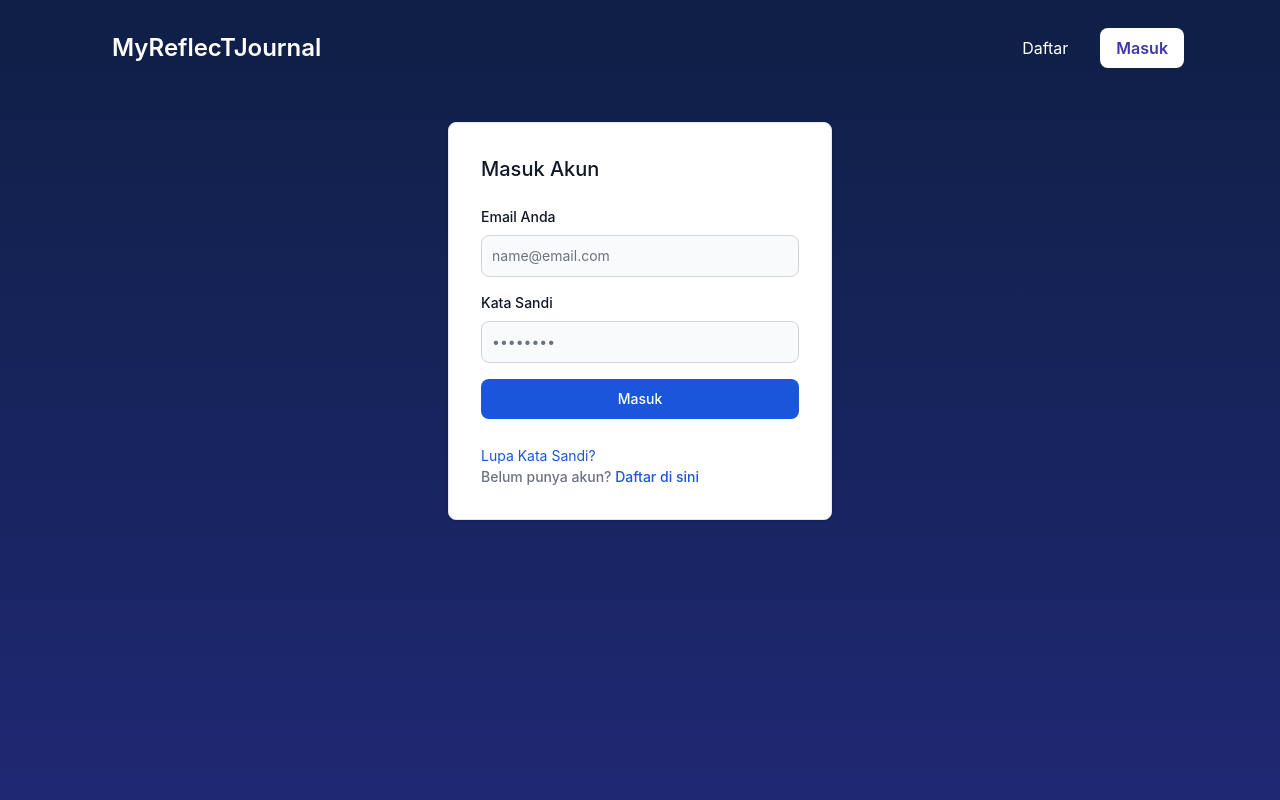
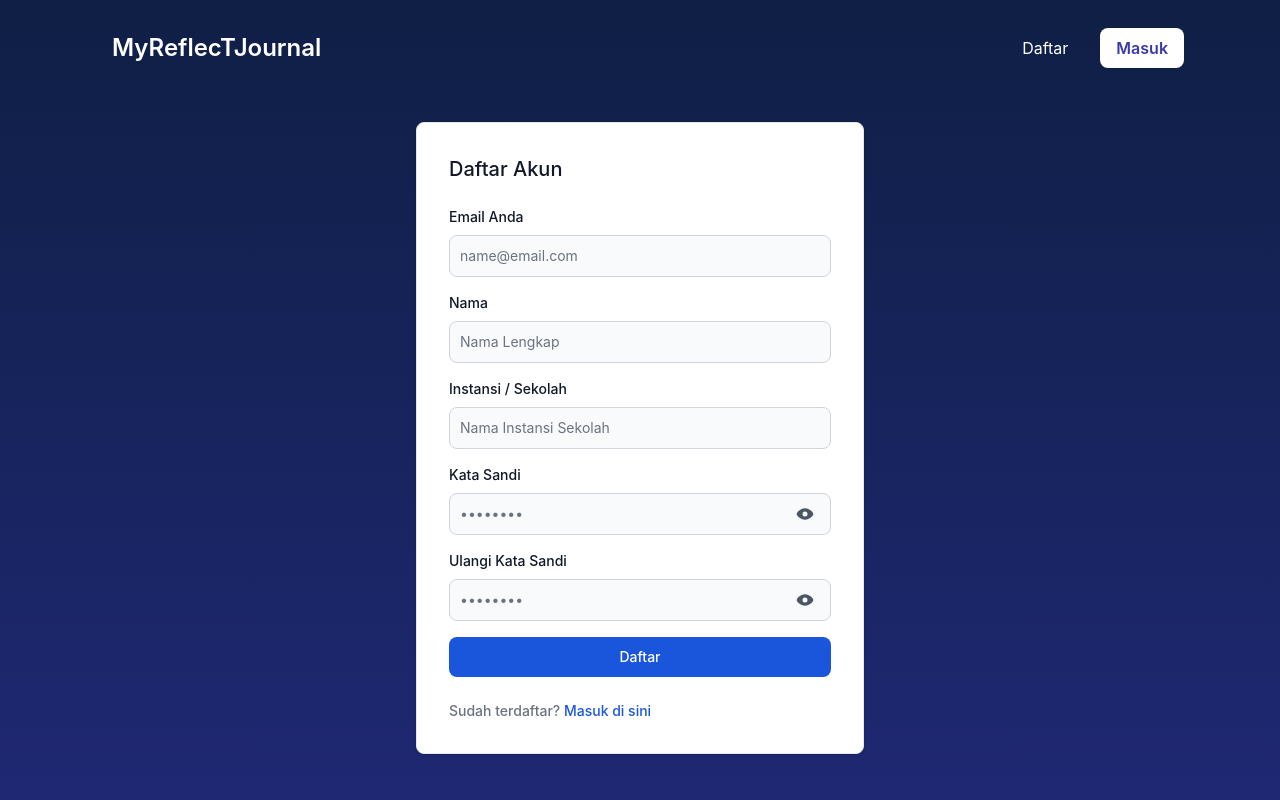
Before and after one commit to faris-atoil-haq/Refleksi-J-Project, a Django app: page /signup/ in a window 1280 px wide. Run offline with Django 3.2, Linux system fonts and the light colour scheme; style sheets or scripts are compiled from the project's sources; some libraries are stand-ins or nearby versions.

Commit message:
Fix signup to login flow.

```diff
--- a/core/admin.py
+++ b/core/admin.py
@@ -37,3 +37,9 @@ class JournalAdmin(admin.ModelAdmin):
     search_fields = ['id', 'agenda__id']
     date_hierarchy='created_at'
 admin.site.register(Journal, JournalAdmin)
+
+class VerificationAdmin(admin.ModelAdmin):
+    list_display = ['user', 'verified', 'code', 'admin', 'instansi', 'created_at']
+    search_fields = ['user__username', 'instansi']
+    date_hierarchy='created_at'
+admin.site.register(Verification, VerificationAdmin)
--- a/core/main.py
+++ b/core/main.py
@@ -1,4 +1,5 @@
 import uuid
+
 from django.contrib.auth import authenticate, login, logout
 from django.contrib.auth.decorators import login_required
 from django.contrib.auth.models import User
@@ -7,8 +8,7 @@ from django.db.models import Q
 from django.http import HttpResponse
 from django.shortcuts import redirect, render
 
-
-from core.models import Subject, SubjectReflection, Verification, Module
+from core.models import Module, Subject, SubjectReflection, Verification
 
 
 @login_required
@@ -161,17 +161,14 @@ def signin(request):
     if request.POST:
         email = request.POST.get('email')
         password = request.POST.get('password')
-        if 'signup' in request.POST:
-            context = {
-                "email": email,
-            }
-            return render(request, 'core/signup.html', context=context)
 
         user = authenticate(request, email=email, password=password)
-        verif = Verification.objects.filter(user=user)
-        if verif:
-            verif = verif[0]
-            if verif.verified == True and user:
+        if user:
+            try:
+                verif = Verification.objects.get(user=user)
+            except Verification.DoesNotExist:
+                verif = None
+            if verif and verif.verified == True:
                 login(request, user)
                 return redirect('home')
 
@@ -191,39 +188,50 @@ def signup(request):
         nama = request.POST.get('nama')
         instansi = request.POST.get('instansi')
         password = request.POST.get('password')
+        confirm_password = request.POST.get('confirm_password')
         verif_code = str(uuid.uuid4())[:5]
         print("Kode verifikasi: ")
         print(verif_code)
 
-        user = User.objects.create_user(
-            username=verif_code,
-            email=email,
-            first_name=nama,
-            password=password
+        if confirm_password != password:
+            return render(request, 'core/signup.html', {'error_message': 'Kata sandi tidak cocok.'})
+
+        try:
+            user = User.objects.get(email=email)
+        except User.DoesNotExist:
+            user = User.objects.create_user(
+                email=email,
+                username=str(uuid.uuid4()),
+                first_name=nama,
+                password=password
             )
+        verification = Verification.objects.filter(user=user).first()
+        if not verification:
+            verification, _ = Verification.objects.get_or_create(user=user)
+            verification.verified = False
+            verification.instansi = instansi
+            verification.code = verif_code
+            verification.save()
 
-        Verification.objects.create(user=user, instansi=instansi,verified = False)
+            # send_email('Verifikasi Akun',email,f'Selamat datang!\n\nKlik link verifikasi berikut untuk menggunakan akun Anda: \n{confirm_signup_link}/?code={verif_code}&email={email}')
+
 
         return render(request, 'core/confirm.html')
-    return render(request, 'core/login.html')
+    return render(request, 'core/signup.html')
 
 def confirm_signup(request):
-    if request.GET:
-        verif_code = request.GET.get('code')
-        email = request.GET.get('email')
+    verif_code = request.GET.get('code')
+    email = request.GET.get('email')
 
-        user = User.objects.filter(username=verif_code,email=email)
-        print(user)
-        if user:
-            user = user[0]
-            verif = Verification.objects.filter(user=user)
-            if verif:
-                verif = verif[0]
-                verif.verified = True
-                verif.save()
+    user = User.objects.filter(email=email).first()
+    if user:
+        verif = Verification.objects.filter(user=user).first()
+        if verif_code == verif.code:
+            verif.verified = True
+            verif.save()
+            return render(request, 'core/confirm.html',{'verified':True})
 
-            return render(request, 'core/confirm.html',{'verified':True})
-    return render(request, 'core/login.html')
+    return render(request, 'core/confirm.html')
 
 def upload_module(request):
     print('Upload')
--- a/core/public.py
+++ b/core/public.py
@@ -7,6 +7,8 @@ from core.models import Article
 
 
 def main(request):
+    if request.user.is_authenticated:
+        return redirect('home')
     context = {
         'articles': Article.objects.all().order_by('-created_at'),
         'main_public': True,
--- a/core/templates/core/confirm.html
+++ b/core/templates/core/confirm.html
@@ -6,16 +6,14 @@
 
 <div class="flex justify-center py-8">
     <div class="w-full max-w-sm p-4 bg-white border border-gray-200 rounded-lg shadow md:p-8">
-        <div class="p-4 mb-4 text-sm text-center text-blue-800 rounded-lg bg-red-50 dark:bg-gray-800 dark:text-red-400">
         {% if verified %}
             Akun anda berhasil di verifikasi
             <div class="text-sm font-medium text-gray-500">
-                    Silahkan <a href="{% url 'login' %}"class="text-blue-700 hover:underline">Masuk di sini</a>
+                <a href="{% url 'login' %}"class="text-blue-700 hover:underline">Masuk di sini</a>
             </div>
         {% else %}
-                Email konfirmasi sudah dikirim ke Email anda
+            Email konfirmasi sudah dikirim ke e-mail Anda. Silahkan cek e-mail Anda untuk melakukan verifikasi.
         {% endif %}
-        </div>
     </div>
 </div>
 
--- a/core/templates/core/login.html
+++ b/core/templates/core/login.html
@@ -41,7 +41,7 @@
 
             <input hidden name="email" id="signup_email">
             <div class="text-sm font-medium text-gray-500">
-                Belum punya akun? <button type="submit" id="signup" name="signup" class="text-blue-700 hover:underline">Daftar di sini</button>
+                Belum punya akun? <a href="{% url 'signup' %}" class="text-blue-700 hover:underline">Daftar di sini</button>
             </div>
         </form>
         <script>
--- a/core/templates/core/sidebar.html
+++ b/core/templates/core/sidebar.html
@@ -56,6 +56,7 @@
             </li>
         </ul>
         <ul class="space-y-1 font-medium border-t border-gray-200 py-4">
+            {% if request.user.verification.admin %}
                 <li>
                     <a href="{% url 'app_settings' %}"
                         class="flex items-center p-2 {% if page == 'admin' %}text-darkblue{% else %}text-gray-600{% endif %}  rounded-lg hover:bg-gray-100">
@@ -65,6 +66,7 @@
                         <span class="flex-1 ms-3 whitespace-nowrap">Admin</span>
                     </a>
                 </li>
+            {% endif %}
             <li>
                 <a href="{% url 'app_settings' %}"
                     class="flex items-center p-2 {% if page == 'akun' %}text-darkblue{% else %}text-gray-600{% endif %}  rounded-lg hover:bg-gray-100">
--- a/core/templates/core/signup.html
+++ b/core/templates/core/signup.html
@@ -5,10 +5,10 @@
 
 
 <div class="flex justify-center py-8">
-    <div class="w-full max-w-sm p-4 bg-white border border-gray-200 rounded-lg shadow md:p-8">
+    <div class="w-full max-w-sm md:max-w-md p-4 bg-white border border-gray-200 rounded-lg shadow md:p-8">
         <form method="POST" action="{% url 'signup' %}" id="signup-form" >
             {% csrf_token %}
-            <h5 class="mb-6 text-xl font-medium text-gray-900">Masuk Akun</h5>
+            <h5 class="mb-6 text-xl font-medium text-gray-900">Daftar Akun</h5>
             <div class="mb-4">
                 <label for="email" class="block mb-2 text-sm font-medium text-gray-900">Email Anda</label>
                 <input type="email" name="email" autocomplete="email" id="email" class="bg-gray-50 border border-gray-300 text-gray-900 text-sm rounded-lg focus:ring-blue-500 focus:border-blue-500 block w-full p-2.5" placeholder="name@email.com" required
@@ -26,16 +26,55 @@
                     >
             </div>
 
+            {% comment %} Add show password button using tailwindcss or flowbite on all password inputs {% endcomment %}
             <div class="mb-4">
                 <label for="password" class="block mb-2 text-sm font-medium text-gray-900">Kata Sandi</label>
-                <input type="password" name="password" id="password" autocomplete="current-password" id="password" placeholder="••••••••" class="bg-gray-50 border border-gray-300 text-gray-900 text-sm rounded-lg focus:ring-blue-500 focus:border-blue-500 block w-full p-2.5 {% if error_message and email %}outline ring-red-500 outline-red-500{% endif %}" required>
+                <div class="relative">
+                    <input type="password" name="password" id="password" autocomplete="current-password" id="password" placeholder="••••••••" class="bg-gray-50 border border-gray-300 text-gray-900 text-sm rounded-lg focus:ring-blue-500 focus:border-blue-500 block w-full p-2.5 {% if error_message and email %}outline ring-red-500 outline-red-500{% endif %}" required>
+                    {% comment %} Add function to  {% endcomment %}
+                    <button type="button" class="text-gray-600 absolute right-0 top-0 px-4 h-full">
+                        <span class="show-icon">
+                            <svg class="w-5 h-5" aria-hidden="true" xmlns="http://www.w3.org/2000/svg" width="24" height="24" fill="currentColor" viewBox="0 0 24 24">
+                            <path fill-rule="evenodd" d="M4.998 7.78C6.729 6.345 9.198 5 12 5c2.802 0 5.27 1.345 7.002 2.78a12.713 12.713 0 0 1 2.096 2.183c.253.344.465.682.618.997.14.286.284.658.284 1.04s-.145.754-.284 1.04a6.6 6.6 0 0 1-.618.997 12.712 12.712 0 0 1-2.096 2.183C17.271 17.655 14.802 19 12 19c-2.802 0-5.27-1.345-7.002-2.78a12.712 12.712 0 0 1-2.096-2.183 6.6 6.6 0 0 1-.618-.997C2.144 12.754 2 12.382 2 12s.145-.754.284-1.04c.153-.315.365-.653.618-.997A12.714 12.714 0 0 1 4.998 7.78ZM12 15a3 3 0 1 0 0-6 3 3 0 0 0 0 6Z" clip-rule="evenodd"/>
+                            </svg>
+                        </span>
+                        <span class="hide-icon hidden">
+                            <svg class="w-5 h-5 text-gray-800 dark:text-white" aria-hidden="true" xmlns="http://www.w3.org/2000/svg" width="24" height="24" fill="currentColor" viewBox="0 0 24 24">
+                                <path d="m4 15.6 3.055-3.056A4.913 4.913 0 0 1 7 12.012a5.006 5.006 0 0 1 5-5c.178.009.356.027.532.054l1.744-1.744A8.973 8.973 0 0 0 12 5.012c-5.388 0-10 5.336-10 7A6.49 6.49 0 0 0 4 15.6Z"/>
+                                <path d="m14.7 10.726 4.995-5.007A.998.998 0 0 0 18.99 4a1 1 0 0 0-.71.305l-4.995 5.007a2.98 2.98 0 0 0-.588-.21l-.035-.01a2.981 2.981 0 0 0-3.584 3.583c0 .012.008.022.01.033.05.204.12.402.211.59l-4.995 4.983a1 1 0 1 0 1.414 1.414l4.995-4.983c.189.091.386.162.59.211.011 0 .021.007.033.01a2.982 2.982 0 0 0 3.584-3.584c0-.012-.008-.023-.011-.035a3.05 3.05 0 0 0-.21-.588Z"/>
+                                <path d="m19.821 8.605-2.857 2.857a4.952 4.952 0 0 1-5.514 5.514l-1.785 1.785c.767.166 1.55.25 2.335.251 6.453 0 10-5.258 10-7 0-1.166-1.637-2.874-2.179-3.407Z"/>
+                            </svg>
+                        </span>
+                    </button>
+                </div>
+
             </div>
             <div class="mb-4">
                 <label for="confirm_password" class="block mb-2 text-sm font-medium text-gray-900">Ulangi Kata Sandi</label>
-                <input type="password" name="confirm_password" id="confirm_password" autocomplete="current-password" id="confirm_password" placeholder="••••••••" class="bg-gray-50 border border-gray-300 text-gray-900 text-sm rounded-lg focus:ring-blue-500 focus:border-blue-500 block w-full p-2.5 {% if error_message and email %}outline ring-red-500 outline-red-500{% endif %}" required>
+                <div class="relative">
+                    <input type="password" name="confirm_password" id="confirm_password" autocomplete="current-password" id="confirm_password" placeholder="••••••••" class="bg-gray-50 border border-gray-300 text-gray-900 text-sm rounded-lg focus:ring-blue-500 focus:border-blue-500 block w-full p-2.5 {% if error_message and email %}outline ring-red-500 outline-red-500{% endif %}" required>
+                    <button type="button" class="text-gray-600 absolute right-0 top-0 px-4 h-full">
+                        <span class="show-icon">
+                            <svg class="w-5 h-5" aria-hidden="true" xmlns="http://www.w3.org/2000/svg" width="24" height="24" fill="currentColor" viewBox="0 0 24 24">
+                            <path fill-rule="evenodd" d="M4.998 7.78C6.729 6.345 9.198 5 12 5c2.802 0 5.27 1.345 7.002 2.78a12.713 12.713 0 0 1 2.096 2.183c.253.344.465.682.618.997.14.286.284.658.284 1.04s-.145.754-.284 1.04a6.6 6.6 0 0 1-.618.997 12.712 12.712 0 0 1-2.096 2.183C17.271 17.655 14.802 19 12 19c-2.802 0-5.27-1.345-7.002-2.78a12.712 12.712 0 0 1-2.096-2.183 6.6 6.6 0 0 1-.618-.997C2.144 12.754 2 12.382 2 12s.145-.754.284-1.04c.153-.315.365-.653.618-.997A12.714 12.714 0 0 1 4.998 7.78ZM12 15a3 3 0 1 0 0-6 3 3 0 0 0 0 6Z" clip-rule="evenodd"/>
+                            </svg>
+                        </span>
+                        <span class="hide-icon hidden">
+                            <svg class="w-5 h-5 text-gray-800 dark:text-white" aria-hidden="true" xmlns="http://www.w3.org/2000/svg" width="24" height="24" fill="currentColor" viewBox="0 0 24 24">
+                                <path d="m4 15.6 3.055-3.056A4.913 4.913 0 0 1 7 12.012a5.006 5.006 0 0 1 5-5c.178.009.356.027.532.054l1.744-1.744A8.973 8.973 0 0 0 12 5.012c-5.388 0-10 5.336-10 7A6.49 6.49 0 0 0 4 15.6Z"/>
+                                <path d="m14.7 10.726 4.995-5.007A.998.998 0 0 0 18.99 4a1 1 0 0 0-.71.305l-4.995 5.007a2.98 2.98 0 0 0-.588-.21l-.035-.01a2.981 2.981 0 0 0-3.584 3.583c0 .012.008.022.01.033.05.204.12.402.211.59l-4.995 4.983a1 1 0 1 0 1.414 1.414l4.995-4.983c.189.091.386.162.59.211.011 0 .021.007.033.01a2.982 2.982 0 0 0 3.584-3.584c0-.012-.008-.023-.011-.035a3.05 3.05 0 0 0-.21-.588Z"/>
+                                <path d="m19.821 8.605-2.857 2.857a4.952 4.952 0 0 1-5.514 5.514l-1.785 1.785c.767.166 1.55.25 2.335.251 6.453 0 10-5.258 10-7 0-1.166-1.637-2.874-2.179-3.407Z"/>
+                            </svg>
+                        </span>
+                    </button>
+                </div>
             </div>
-            <div class="p-4 mb-4 text-sm text-red-800 rounded-lg bg-red-50 dark:bg-gray-800 dark:text-red-400 hidden" id="alert" role="alert">
-                Konfirmasi kata sandi tidak cocok
+            <div class="p-4 mb-4 text-sm text-red-800 rounded-lg bg-red-50 {% if not error_message %}hidden{% endif %}" id="alert" role="alert">
+                {% if error_message %}
+                {{error_message}}
+                {% else %}
+                Kata sandi tidak cocok
+                {% endif %}
             </div>
 
             <button type="submit" onclick="return validate_password()" class="mb-6 w-full text-white bg-blue-700 hover:bg-blue-800 focus:ring-4 focus:outline-none focus:ring-blue-300 font-medium rounded-lg text-sm px-5 py-2.5 text-center">Daftar</button>
@@ -55,6 +94,7 @@
                     form.submit()
                 }
                 else{
+                    alert.innerHTML = "Kata sandi tidak cocok"
                     alert.classList.remove('hidden')
 
                     password.classList.add('outline')
@@ -68,6 +108,7 @@
                 }
             }
 
+
         </script>
     </div>
 </div>
--- a/templates/topbar.html
+++ b/templates/topbar.html
@@ -9,7 +9,7 @@
             {% if request.user.first_name %}
                 <a href="{% url 'home' %}" class="block text-darkblue bg-white hover:bg-gray-100 font-semibold rounded-lg px-4 py-2 text-center">Buka Refleksi</a>
             {% else %}
-                <a href="#" class="block me-5 py-2 px-3 rounded text-white">Daftar</a>
+                <a href="{% url 'signup' %}" class="block me-5 py-2 px-3 rounded text-white">Daftar</a>
                 <a href="{% url 'login' %}" class="block text-darkblue bg-white hover:bg-gray-100 font-semibold rounded-lg px-4 py-2 text-center">Masuk</a>
             {% endif %}
         </div>
```
Also changed, not shown: core/models.py (+4 -3 lines), utils/mail.py (+5 -3 lines), core/migrations/0004_verification.py, core/migrations/0007_alter_verification_profile_photo_module.py, core/migrations/0007_remove_verification_profile_photo_and_more.py (added), core/migrations/0008_merge_20240815_1407.py (added), core/migrations/0009_verification_code.py (added). Lines whose indentation alone changed are shown as unchanged.
